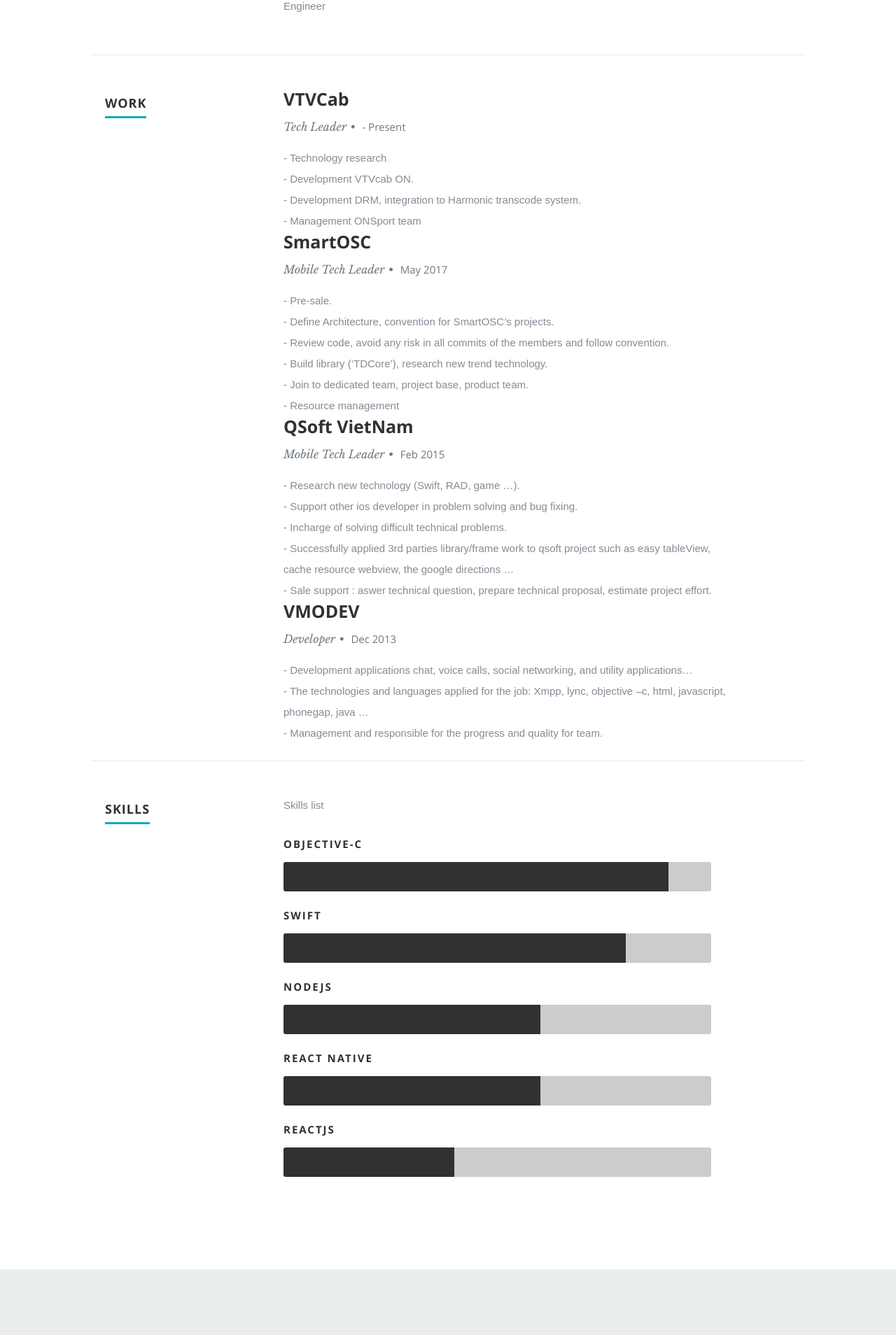
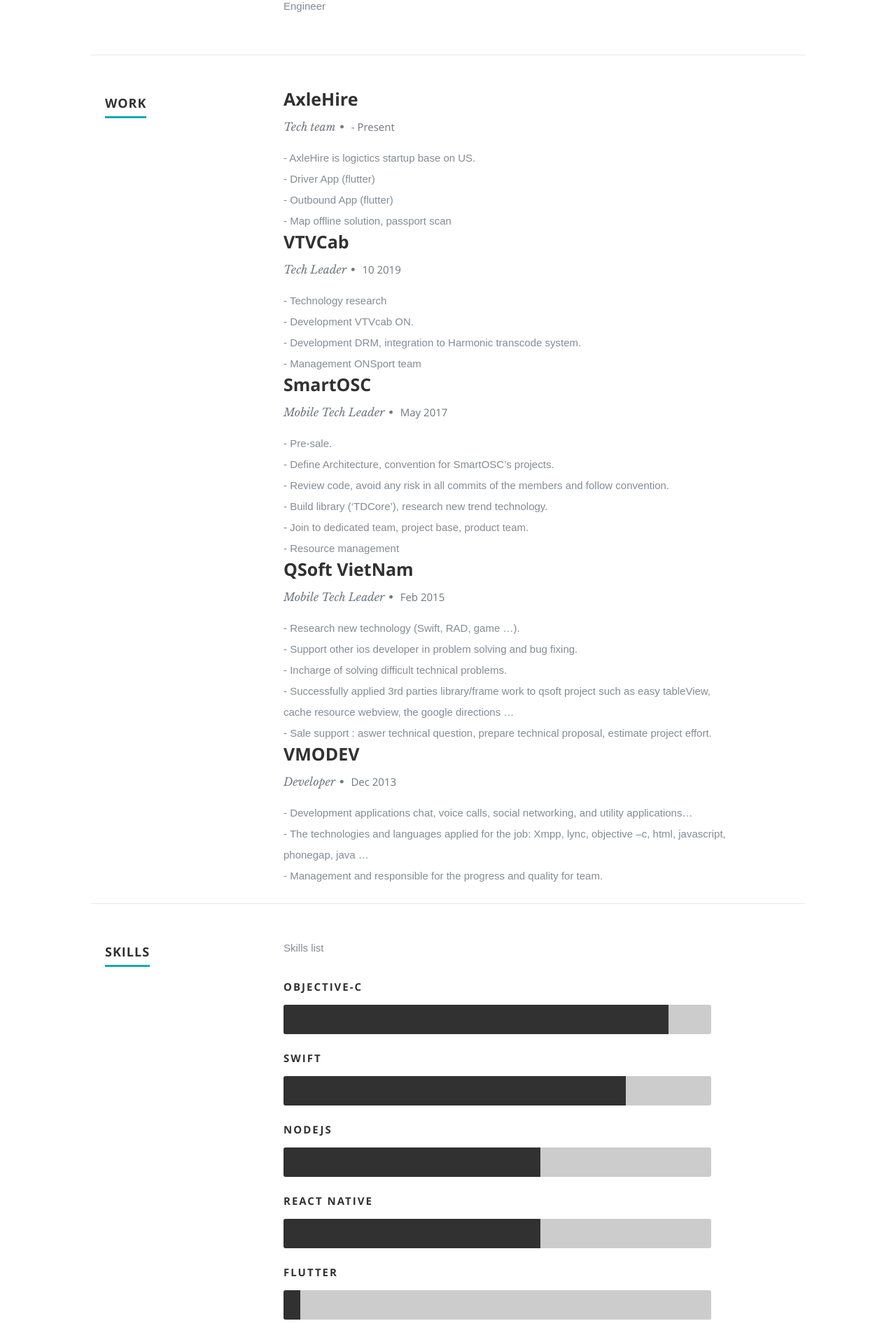
Before and after one commit to thuydao/cv, a React (Create React App) app: page / in a window 1280 px wide. Shown: the part 1640-3548 px from the top of the page at 70% size. Built offline with nearby package versions, Linux system fonts and the light colour scheme.

Commit message:
Update resumeData.js

```diff
--- a/src/resumeData.js
+++ b/src/resumeData.js
@@ -42,10 +42,17 @@
   ],
   "work":[
     {
+      "CompanyName":"AxleHire",
+      "specialization":"Tech team",
+      "MonthOfLeaving":"-",
+      "YearOfLeaving":"Present",
+      "Achievements":"- AxleHire is logictics startup base on US.\n- Driver App (flutter)\n- Outbound App (flutter)\n- Map offline solution, passport scan"
+    },
+    {
       "CompanyName":"VTVCab",
       "specialization":"Tech Leader",
-      "MonthOfLeaving":"-",
-      "YearOfLeaving":"Present",
+      "MonthOfLeaving":"10",
+      "YearOfLeaving":"2019",
       "Achievements":"- Technology research \n- Development VTVcab ON. \n- Development DRM, integration to Harmonic transcode system. \n- Management ONSport team"
     },
     {
@@ -85,7 +92,7 @@
       "skillname":"React Native"
     },
     {
-      "skillname":"ReactJS"
+      "skillname":"Flutter"
     }
   ],
   "portfolio":[
```
